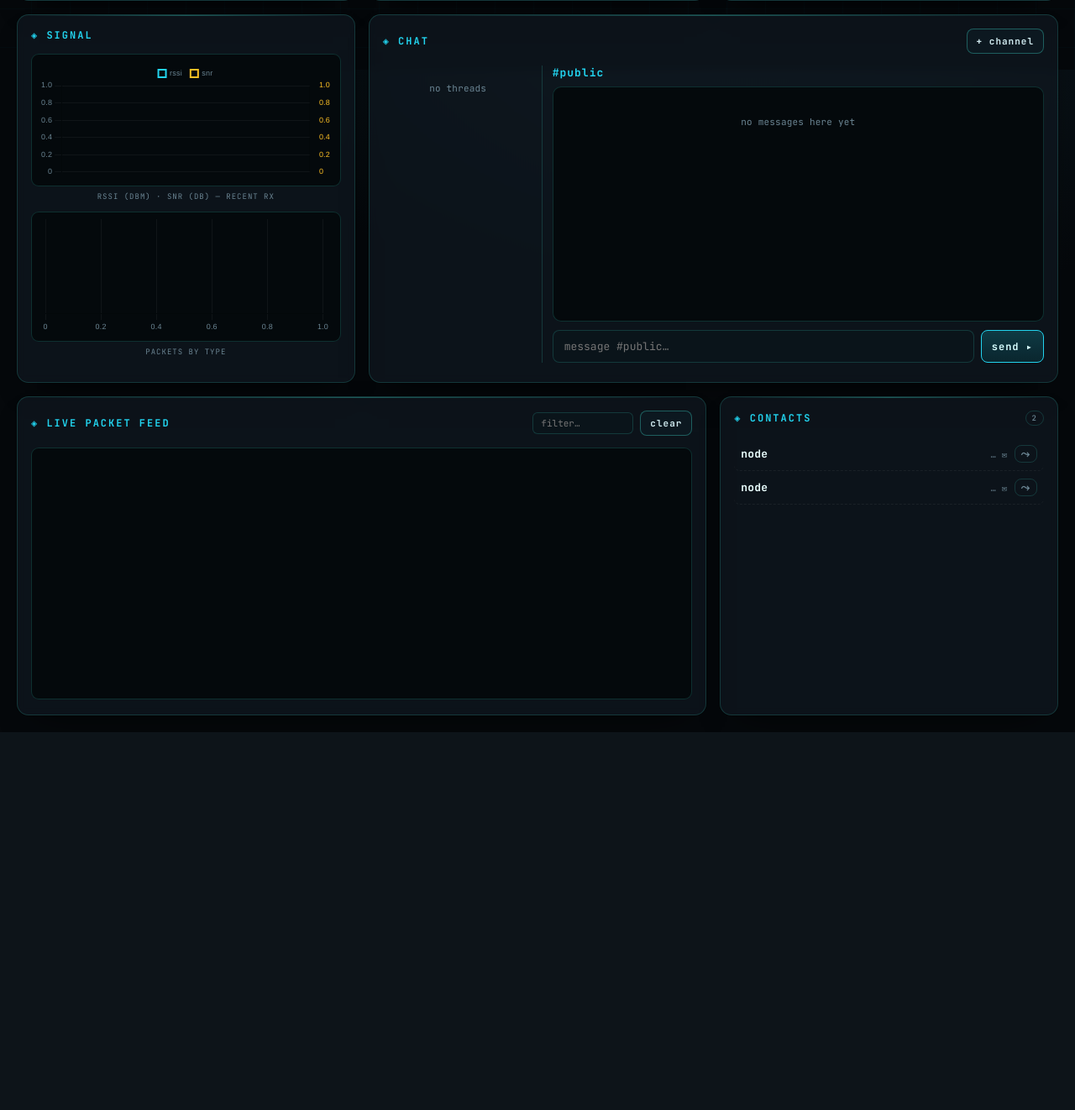
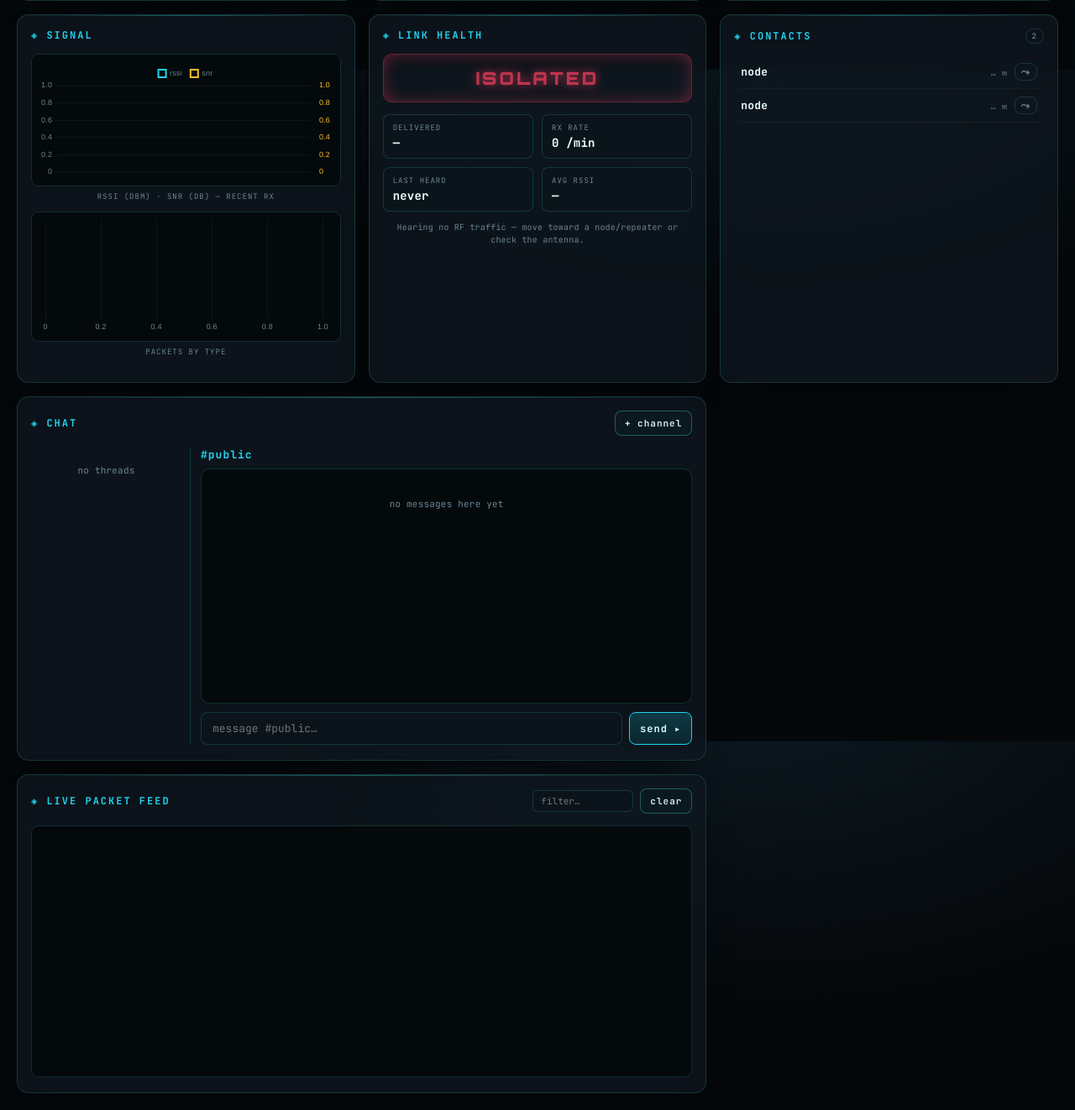
Before and after one commit to supamanluva/MeshDash, a Flask app: page / in a window 1280 px wide. Shown: the part 717-2039 px from the top of the page at 84% size. Before the commit the page ends 1589 px from the top, so only its background shows below. Run offline with Flask 3, Linux system fonts and the light colour scheme; data that the repository does not hold is empty; a map, chart or similar area stays blank.

Commit message:
Add link-health card: TX/RX two-way status at a glance
Tracks timestamps of received-over-air packets and exposes a link summary in
/api/status (sent, acked, rx/min, last-heard, avg rssi). New card shows a
verdict — ISOLATED / RX-ONLY / LINKED / LISTENING — plus delivery ratio and
RX rate, to help find a spot where the node is actually heard back. Grid uses
dense auto-flow to stay tidy with the extra card.

Co-Authored-By: Claude Opus 4.8 (1M context) <noreply@anthropic.com>

```diff
--- a/app.py
+++ b/app.py
@@ -55,6 +55,9 @@ messages = {}                        # thread key -> deque of msg dicts
 channels = {}                        # channel idx -> name
 signal_history = deque(maxlen=150)   # {ts, rssi, snr} captured from RX events
 pending_acks = {}                    # expected_ack hex -> outgoing message dict
+rf_times = deque(maxlen=800)         # timestamps of packets heard over the air
+RX_RF_TYPES = {"RX_LOG_DATA", "ADVERTISEMENT", "CONTACT_MSG_RECV", "CHANNEL_MSG_RECV",
+               "ACK", "PATH_RESPONSE", "PATH_UPDATE", "NEW_CONTACT"}
 
 
 def _add_msg(thread, direction, text, who, ts=None, status=None, ack=None):
@@ -89,6 +92,8 @@ def _on_event(ev):
         etype = "?"
     _event_id += 1
     event_counts[etype] = event_counts.get(etype, 0) + 1
+    if etype in RX_RF_TYPES:
+        rf_times.append(time.time())
     payload = _jsonable(getattr(ev, "payload", None))
     events.append({
         "id": _event_id,
@@ -250,6 +255,8 @@ def seed_demo():
     sn = [9, 8, 7, 8, 9, 10, 7, 5, 4, 5, 6, 8, 9, 8, 6, 5, 6, 7, 9, 8]
     for i in range(40):
         signal_history.append({"ts": now - (40 - i) * 20, "rssi": rs[i % len(rs)], "snr": sn[i % len(sn)]})
+    for i in range(30):
+        rf_times.append(now - i * 6)
     samples = [
         ("ADVERTISEMENT", {"public_key": _DEMO_NODES[0][0]}),
         ("NEW_CONTACT", {"adv_name": "DEMO-Beacon-X2"}),
@@ -268,6 +275,8 @@ def seed_demo():
         _event_id += 1
         event_counts[et] = event_counts.get(et, 0) + 1
         events.append({"id": _event_id, "ts": now - (60 - i) * 4, "type": et, "data": data})
+    event_counts["MSG_SENT"] = 8   # set after the loop so the link delivery ratio is sensible (6/8)
+    event_counts["ACK"] = 6
 
 
 # kick off connection + watchdog (or seed synthetic data in demo mode)
@@ -304,9 +313,21 @@ def index():
 @app.route("/api/status")
 def api_status():
     info = MOCK_SELF_INFO if DEMO else (_jsonable(getattr(mc, "self_info", {}) or {}) if mc else {})
+    nowt = time.time()
+    recent = [t for t in rf_times if nowt - t < 180]
+    sig = list(signal_history)[-12:]
+    rssis = [s["rssi"] for s in sig if s.get("rssi") is not None]
+    link = {
+        "sent": event_counts.get("MSG_SENT", 0),
+        "acked": event_counts.get("ACK", 0),
+        "rx_per_min": round(len(recent) / 3.0, 1),
+        "last_rx_ago": (nowt - rf_times[-1]) if rf_times else None,
+        "rssi": round(sum(rssis) / len(rssis)) if rssis else None,
+    }
     return jsonify({
         "connected": state["connected"],
         "demo": DEMO,
+        "link": link,
         "port": state["port"],
         "error": state["error"],
         "uptime": time.time() - state["since_boot"],
--- a/static/app.js
+++ b/static/app.js
@@ -59,6 +59,23 @@ async function pollStatus(){
     || '<span class="chip">no packets yet</span>';
   $('#pkt-total').textContent = s.event_total||0;
   drawSignal(s.signal_history||[], ec);
+  renderLink(s.link);
+}
+function renderLink(l){
+  if(!l) return;
+  const sent=l.sent||0, acked=l.acked||0, rpm=l.rx_per_min||0, lastAgo=l.last_rx_ago;
+  const rxAlive = rpm>0 || (lastAgo!=null && lastAgo<300);
+  let v,cls,hint;
+  if(!rxAlive){ v='ISOLATED'; cls='lv-bad'; hint='Hearing no RF traffic — move toward a node/repeater or check the antenna.'; }
+  else if(sent>0 && acked===0){ v='RX-ONLY'; cls='lv-warn'; hint='You hear the mesh but aren’t being heard back. Better antenna / placement, or move closer to a repeater.'; }
+  else if(acked>0){ v='LINKED'; cls='lv-good'; hint='Two-way link confirmed — your messages are being acknowledged.'; }
+  else { v='LISTENING'; cls='lv-cyan'; hint='Hearing the mesh. Send a DM to test whether you’re heard back.'; }
+  const el=$('#link-verdict'); el.textContent=v; el.className='link-verdict '+cls;
+  $('#lk-deliv').textContent = sent ? `${acked}/${sent} (${Math.round(acked/sent*100)}%)` : '—';
+  $('#lk-rx').textContent = rpm + ' /min';
+  $('#lk-last').textContent = lastAgo==null ? 'never' : (lastAgo<90 ? Math.round(lastAgo)+'s ago' : Math.round(lastAgo/60)+'m ago');
+  $('#lk-rssi').textContent = (l.rssi==null) ? '—' : l.rssi+' dBm';
+  $('#link-hint').textContent = hint;
 }
 const setVal=(sel,v)=>{ if(v!=null) $(sel).value = v; };
 function setConn(on){
--- a/static/style.css
+++ b/static/style.css
@@ -28,7 +28,7 @@ body{
 .port{color:var(--dim);border:1px solid var(--line);padding:3px 8px;border-radius:5px}
 
 /* grid */
-.grid{position:relative;z-index:1;display:grid;grid-template-columns:repeat(12,1fr);gap:16px;padding:20px;max-width:1500px;margin:0 auto}
+.grid{position:relative;z-index:1;display:grid;grid-template-columns:repeat(12,1fr);grid-auto-flow:row dense;gap:16px;padding:20px;max-width:1500px;margin:0 auto}
 .span-4{grid-column:span 4}.span-8{grid-column:span 8}
 @media(max-width:1100px){.span-4{grid-column:span 6}.span-8{grid-column:span 12}}
 @media(max-width:720px){.span-4,.span-8{grid-column:span 12}}
@@ -224,6 +224,19 @@ button.mini{padding:7px 11px;font-size:11px}
 .arrow{color:var(--dim);font-size:16px}
 .trace-note{text-align:center;color:var(--dim);font-size:10px;margin-top:16px;letter-spacing:.5px}
 
+/* link health */
+.link-verdict{text-align:center;font-family:'Orbitron',sans-serif;font-weight:900;font-size:21px;letter-spacing:3px;
+  padding:15px;border-radius:10px;margin-bottom:14px;border:1px solid var(--line);color:var(--dim)}
+.lv-good{color:var(--green);border-color:rgba(52,211,153,.5);box-shadow:inset 0 0 26px -10px var(--green),0 0 18px -9px var(--green);text-shadow:0 0 14px var(--green)}
+.lv-warn{color:var(--amber);border-color:rgba(251,191,36,.5);box-shadow:inset 0 0 26px -10px var(--amber);text-shadow:0 0 12px var(--amber)}
+.lv-bad{color:var(--red);border-color:rgba(244,63,94,.5);box-shadow:inset 0 0 26px -10px var(--red);text-shadow:0 0 12px var(--red);animation:pulse 1.8s infinite}
+.lv-cyan{color:var(--cyan);border-color:var(--line2);text-shadow:0 0 12px var(--cyan)}
+.link-grid{display:grid;grid-template-columns:1fr 1fr;gap:10px}
+.lk{background:#0a141a;border:1px solid var(--line);border-radius:8px;padding:9px 11px;display:flex;flex-direction:column;gap:3px}
+.lk span{font-size:9px;color:var(--dim);text-transform:uppercase;letter-spacing:1px}
+.lk b{font-size:14px;color:#eaffff}
+.link-hint{font-size:10px;color:var(--dim);margin-top:12px;line-height:1.45;text-align:center}
+
 @keyframes pulse{0%,100%{opacity:1}50%{opacity:.45}}
 @keyframes slidein{from{opacity:0;transform:translateX(-6px)}to{opacity:1;transform:none}}
 @keyframes fadein{from{opacity:0}to{opacity:1}}
--- a/templates/index.html
+++ b/templates/index.html
@@ -109,6 +109,19 @@
     <div class="chart-label">packets by type</div>
   </section>
 
+  <!-- LINK HEALTH -->
+  <section class="card span-4" id="card-link">
+    <h2>◈ link health</h2>
+    <div class="link-verdict" id="link-verdict">—</div>
+    <div class="link-grid">
+      <div class="lk"><span>delivered</span><b id="lk-deliv">—</b></div>
+      <div class="lk"><span>rx rate</span><b id="lk-rx">—</b></div>
+      <div class="lk"><span>last heard</span><b id="lk-last">—</b></div>
+      <div class="lk"><span>avg rssi</span><b id="lk-rssi">—</b></div>
+    </div>
+    <div class="link-hint" id="link-hint"></div>
+  </section>
+
   <!-- CHAT -->
   <section class="card span-8 chat-card" id="card-chat">
     <h2>◈ chat <button id="btn-add-chan" class="mini">+ channel</button></h2>
```
Also changed, not shown: README.md.
